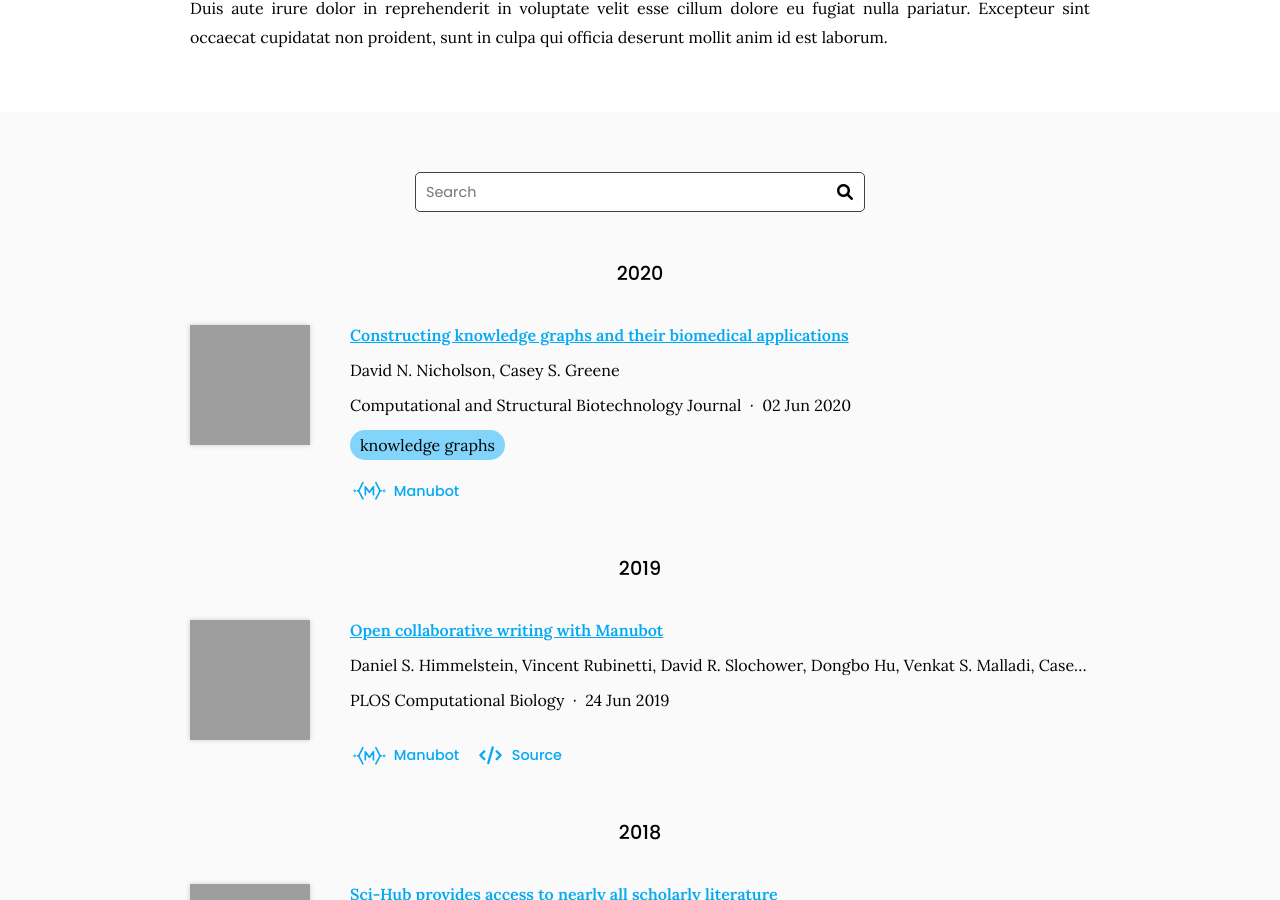
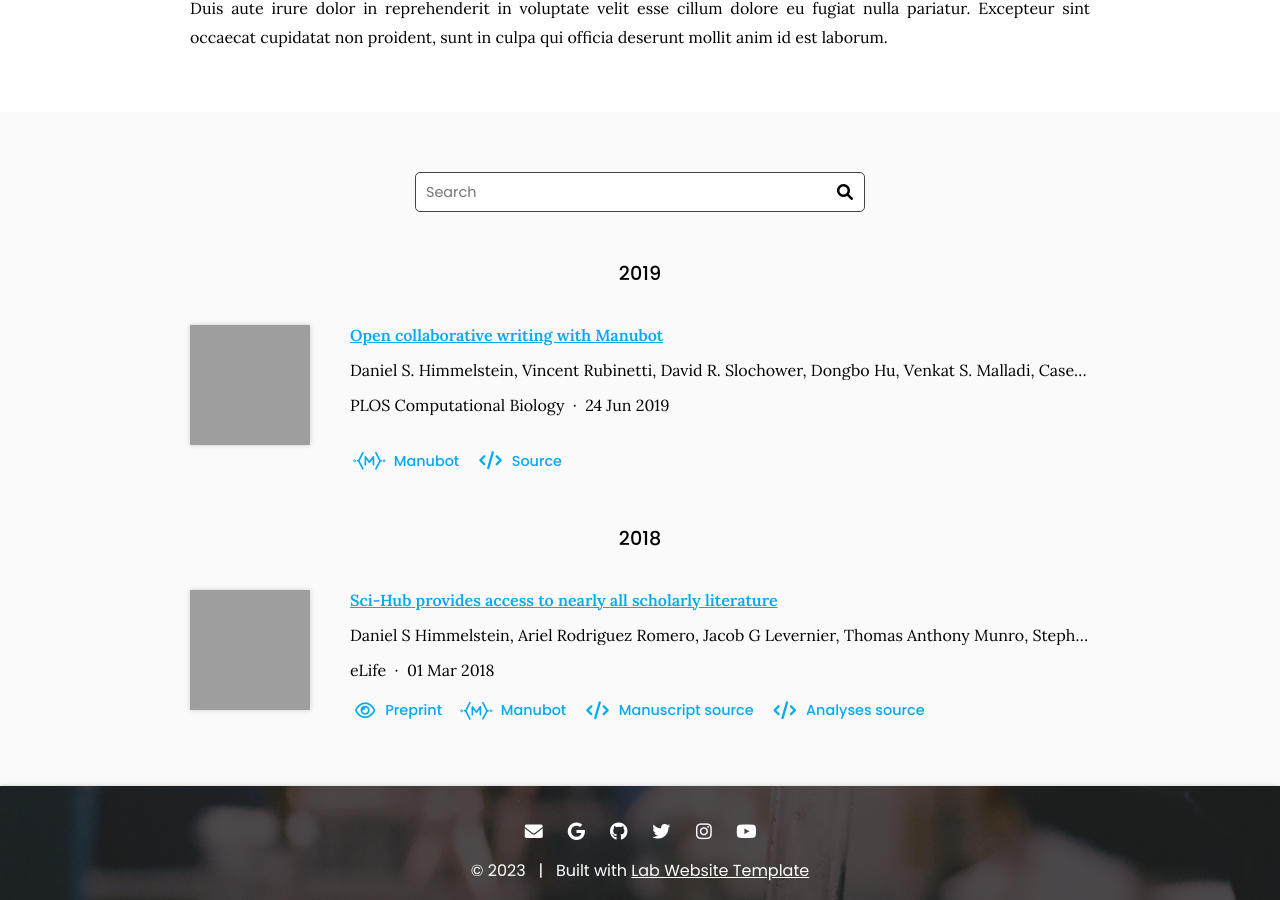
Before and after one commit to BoMeyering/legumelab, a Jekyll site: the page built from research/index.md, in a window 1280 px wide and 900 px high, scrolled down 450 px. Built offline with Jekyll 4.4.1, drawn with Linux system fonts in a browser that asks for light colours; grey boxes are pictures that could not be loaded.

Commit message:
Generate citations

```diff
--- a/_data/citations.yaml
+++ b/_data/citations.yaml
@@ -1,21 +1,6 @@
 # DO NOT EDIT, GENERATED AUTOMATICALLY FROM SOURCES.YAML (AND ELSEWHERE)
 # See https://github.com/greenelab/lab-website-template/wiki/Citations
 
-- id: doi:10.1016/j.csbj.2020.05.017
-  title: Constructing knowledge graphs and their biomedical applications
-  authors:
-  - David N. Nicholson
-  - Casey S. Greene
-  publisher: Computational and Structural Biotechnology Journal
-  date: '2020-06-02'
-  link: https://doi.org/gg7m48
-  image: https://ars.els-cdn.com/content/image/1-s2.0-S2001037020302804-gr1.jpg
-  extra-links:
-  - type: manubot
-    link: https://greenelab.github.io/knowledge-graph-review/
-  tags:
-  - knowledge graphs
-  _cache: 2b8aa76c98be2f26481ab15dc135eb446fa9ef6f94af175c9639d1a45d538cf4
 - id: doi:10.1371/journal.pcbi.1007128
   title: Open collaborative writing with Manubot
   authors:
```
